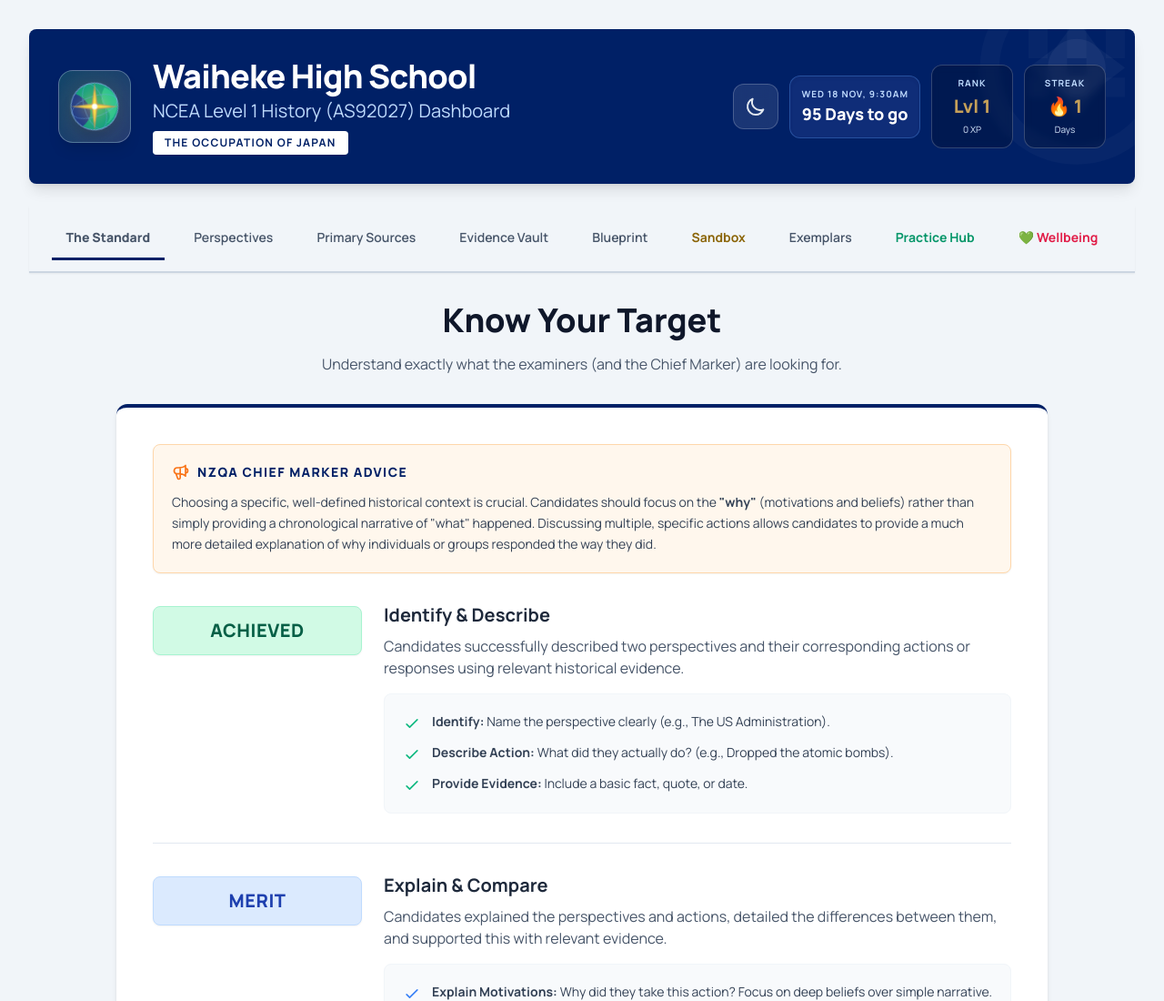
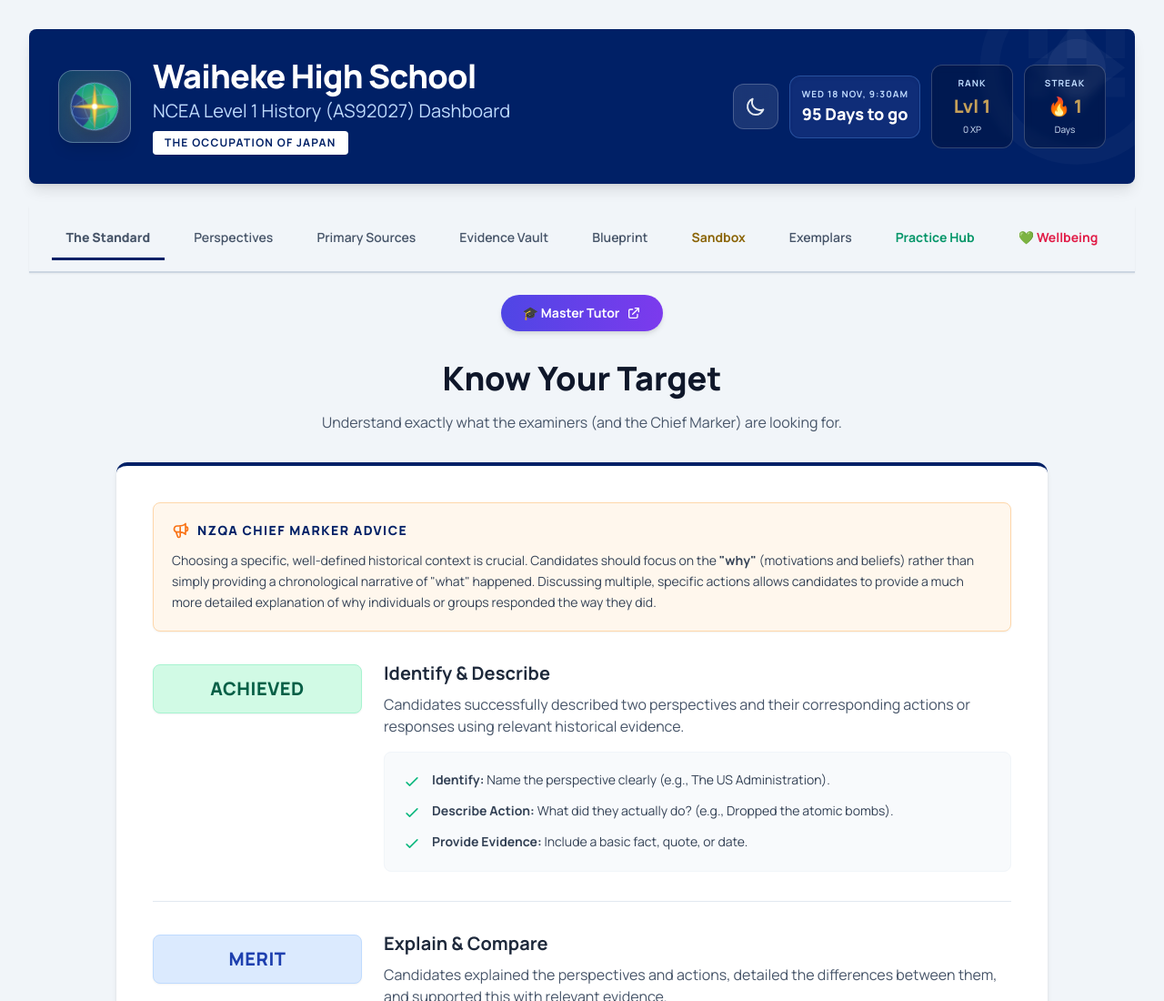
Before and after one commit to kennedyd-create/History-Perspectives, a plain HTML site: page index.html in a window 1280 px wide. Shown: the top 1100 px of the page at 91% size. Drawn offline with nearby package versions, Linux system fonts and the light colour scheme.

Commit message:
Add files via upload

```diff
--- a/index.html
+++ b/index.html
@@ -193,6 +193,14 @@
             <button id="tab-practice" role="tab" aria-selected="false" aria-controls="view-practice" class="nav-btn text-emerald-600 dark:text-emerald-400 font-bold" data-action="view" data-target="practice">Practice Hub</button>
             <button id="tab-wellbeing" role="tab" aria-selected="false" aria-controls="view-wellbeing" class="nav-btn text-rose-600 dark:text-rose-400 font-bold" data-action="view" data-target="wellbeing">💚 Wellbeing</button>
         </nav>
+
+        <!-- MASTER TUTOR LINK (external tool) -->
+        <div class="flex justify-center -mt-2 mb-8">
+            <a href="https://kennedyd-create.github.io/StudentNCEA/" target="_blank" rel="noopener noreferrer" aria-label="Master Tutor (opens in a new tab)" class="inline-flex items-center gap-2 px-6 py-2.5 rounded-full bg-gradient-to-r from-indigo-600 to-violet-600 text-white font-bold text-sm shadow-md hover:shadow-lg hover:scale-105 transition-all duration-200">
+                🎓 Master Tutor
+                <svg aria-hidden="true" focusable="false" class="w-4 h-4" fill="none" stroke="currentColor" viewBox="0 0 24 24"><path stroke-linecap="round" stroke-linejoin="round" stroke-width="2" d="M10 6H6a2 2 0 00-2 2v10a2 2 0 002 2h10a2 2 0 002-2v-4M14 4h6m0 0v6m0-6L10 14" /></svg>
+            </a>
+        </div>
 
         <!-- MAIN VIEWS -->
         <main>
```
